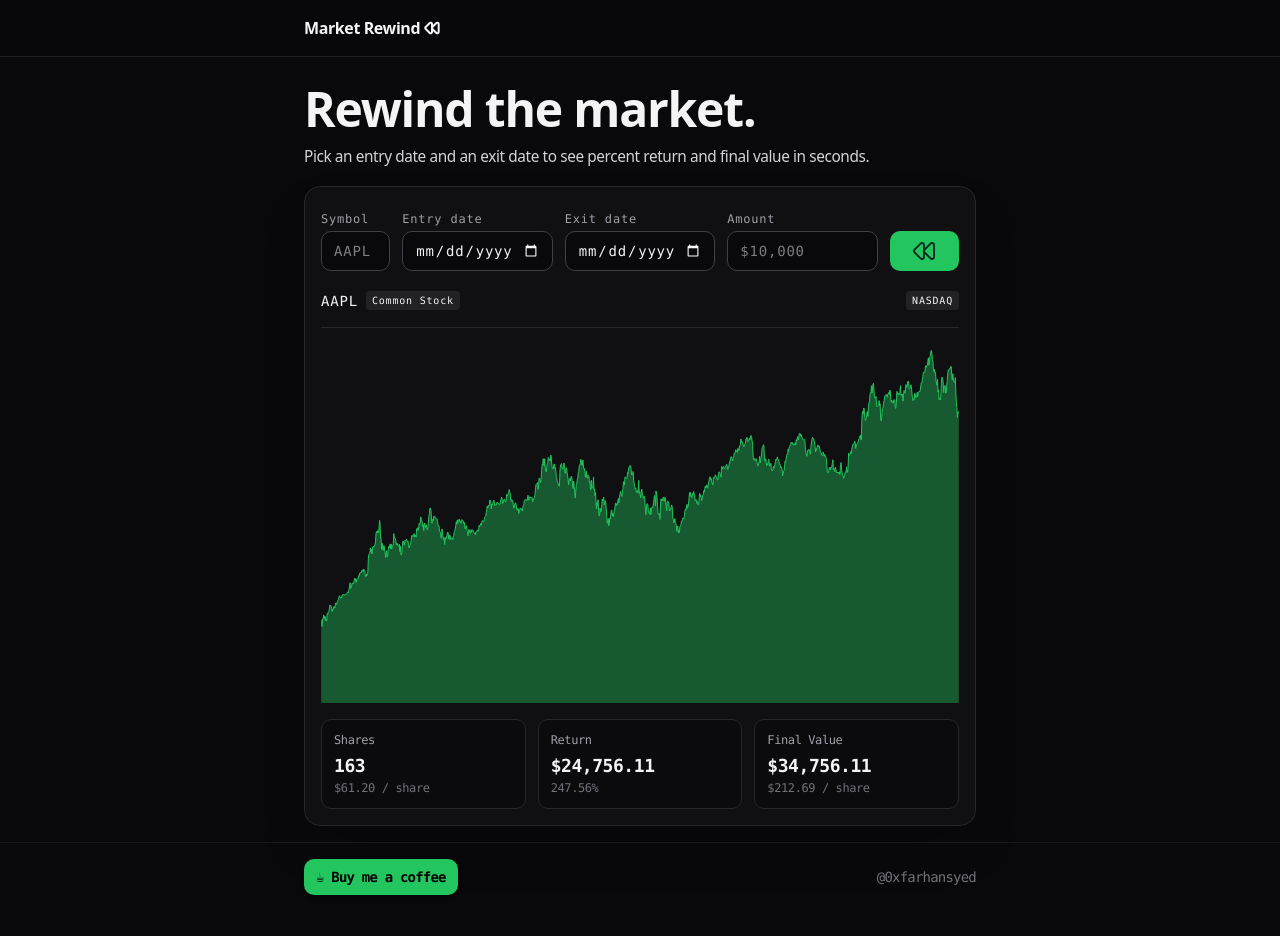
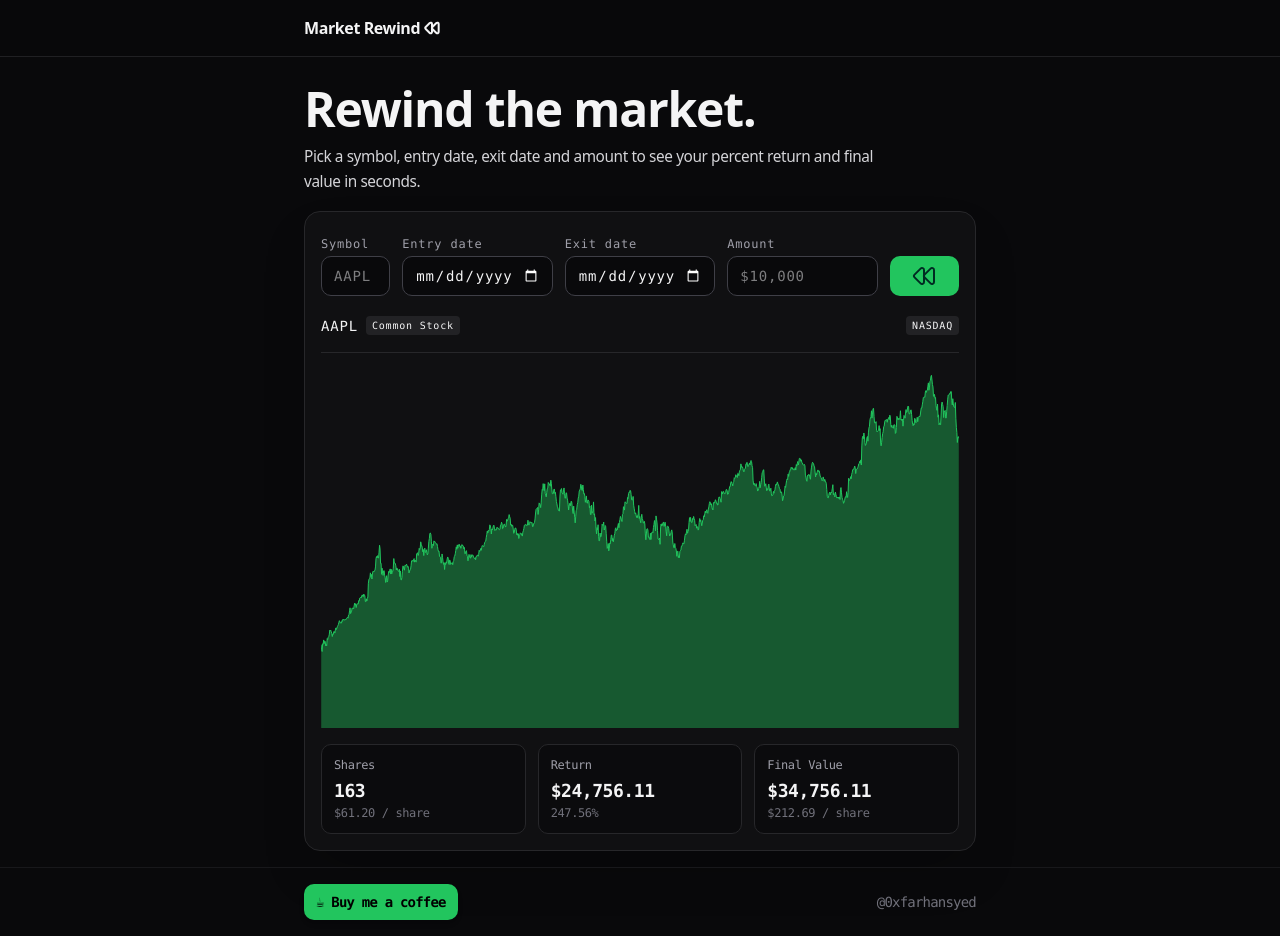
Before and after one commit to farhan-syed/marketrewind, a React (Vite) app: page / in a window 1280 px wide. Before the commit the page ends 911 px from the top, so only its background shows below. Built offline with nearby package versions, Linux system fonts and the light colour scheme.

Commit message:
changed hero subtitle

```diff
--- a/src/components/sections/Hero.tsx
+++ b/src/components/sections/Hero.tsx
@@ -12,8 +12,8 @@ function Hero({}: HeroProps) {
           Rewind the market.
         </h1>
         <p className="text-zinc-300 max-w-prose leading-relaxed text-[clamp(0.95rem,1.2vw,1.05rem)] mb-4">
-          Pick an entry date and an exit date to see percent return and final
-          value in seconds.
+          Pick a symbol, entry date, exit date and amount to see your percent
+          return and final value in seconds.
         </p>
         {/*
           <div className="mt-6 flex items-center gap-4">
```
